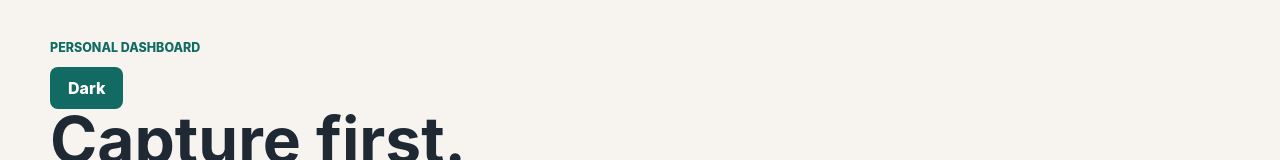
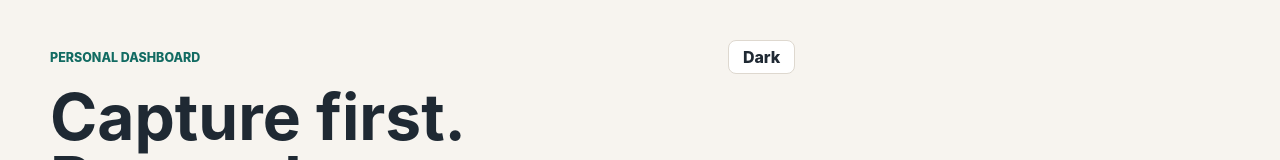
Before and after one commit to JaLuBru/jalubase, a Next.js app: page / in a window 1280 px wide. Shown: the top 160 px of the page. Built offline with nearby package versions, Linux system fonts and the light colour scheme; no server answers; the database is empty.

Commit message:
Add dark theme styles

```diff
--- a/app/styles.css
+++ b/app/styles.css
@@ -1,15 +1,41 @@
 :root {
+  color-scheme: light;
   --bg: #f7f4ef;
   --surface: #fffaf2;
   --surface-strong: #ffffff;
   --ink: #1f2933;
   --muted: #6b7280;
   --line: #ded8cf;
+  --field-label: #374151;
+  --body-copy: #4b5563;
+  --tag-bg: #edf7f5;
+  --tag-border: #cbd8d5;
+  --tag-ink: #245650;
   --accent: #126b62;
   --accent-strong: #0c4f49;
   --warn: #8a3d18;
   --ok: #217a3e;
   --shadow: 0 18px 60px rgba(31, 41, 51, 0.09);
+}
+
+:root[data-theme="dark"] {
+  color-scheme: dark;
+  --bg: #101416;
+  --surface: #171d20;
+  --surface-strong: #1f272b;
+  --ink: #eef3f1;
+  --muted: #a4b0ad;
+  --line: #334044;
+  --field-label: #d5dedb;
+  --body-copy: #c4cfcc;
+  --tag-bg: #203533;
+  --tag-border: #3f6762;
+  --tag-ink: #b9eee6;
+  --accent: #5fc7b8;
+  --accent-strong: #83ddcf;
+  --warn: #f2a86f;
+  --ok: #89dda2;
+  --shadow: 0 18px 60px rgba(0, 0, 0, 0.28);
 }
 
 * {
@@ -46,6 +72,18 @@ main {
   font-weight: 800;
   letter-spacing: 0;
   text-transform: uppercase;
+}
+
+.topline {
+  display: flex;
+  gap: 16px;
+  align-items: center;
+  justify-content: space-between;
+  margin-bottom: 12px;
+}
+
+.topline .eyebrow {
+  margin-bottom: 0;
 }
 
 h1,
@@ -144,7 +182,7 @@ h1 {
 }
 
 label {
-  color: #374151;
+  color: var(--field-label);
   font-size: 0.84rem;
   font-weight: 700;
 }
@@ -203,6 +241,19 @@ button:hover {
   background: var(--accent-strong);
 }
 
+.theme-toggle {
+  min-height: 34px;
+  border: 1px solid var(--line);
+  background: var(--surface-strong);
+  color: var(--ink);
+  padding: 0 14px;
+}
+
+.theme-toggle:hover {
+  border-color: var(--accent);
+  background: var(--surface);
+}
+
 button:disabled {
   cursor: wait;
   opacity: 0.7;
@@ -256,10 +307,10 @@ button:disabled {
 
 .capture-meta span,
 .tags span {
-  border: 1px solid #cbd8d5;
+  border: 1px solid var(--tag-border);
   border-radius: 999px;
-  background: #edf7f5;
-  color: #245650;
+  background: var(--tag-bg);
+  color: var(--tag-ink);
   font-size: 0.78rem;
   font-weight: 700;
   padding: 5px 9px;
@@ -274,7 +325,7 @@ button:disabled {
 
 .capture-card p,
 .empty-state p {
-  color: #4b5563;
+  color: var(--body-copy);
   line-height: 1.6;
   white-space: pre-wrap;
 }
```
